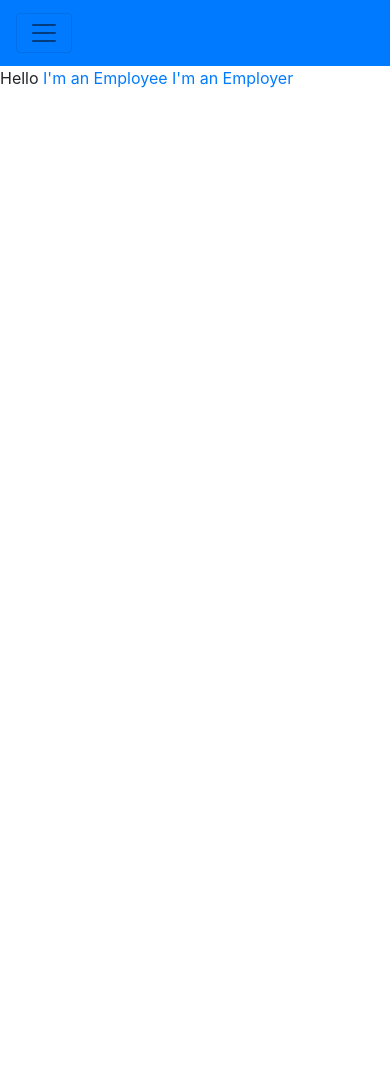
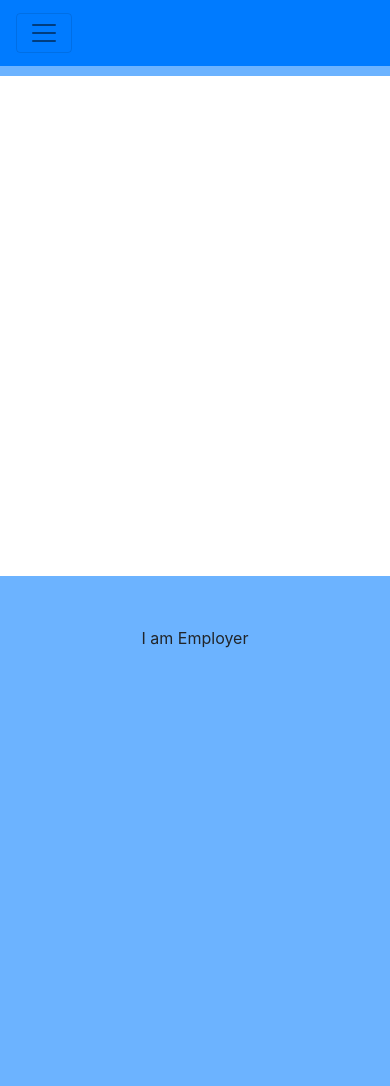
Before and after one commit to pratishrai/Swype, a Django app: page / in a window 390 px wide. Before the commit the page ends 88 px from the top, so only its background shows below. Run offline with Django 3.2, Linux system fonts and the light colour scheme; some libraries are stand-ins or nearby versions.

Commit message:
some css changes

```diff
--- a/static/css/style.css
+++ b/static/css/style.css
@@ -16,9 +16,22 @@
     width: 200px;
     height: 200px;
 }
-#fakeA {
-    display: block;
-    height: 100%;
+.mainText{
+    font-size: 50px;
+    color: white;
+}
+.parentDiv{
+    text-align: center;
+}
+.parentCard{
+    background-color: #6cb3ff !important;
+}
+.employee{
+    margin: 10px;
+    background-color: white;
     width: 100%;
-    text-decoration: none;
 }
+.mainCard{
+    height: 500px;
+    padding: 40px;
+}
--- a/templates/index.html
+++ b/templates/index.html
@@ -10,9 +10,19 @@
     <title>Home | Swype</title>
 </head>
 <body>
-        Hello
-<a href="/profile/employee">I'm an Employee</a>
-<a href="/profile/employer">I'm an Employer</a>
+
+<div>
+    <div class="parentDiv">
+        <div class="row parentCard" >
+          <div class="col-sm mainCard employee" onclick="location.href='/profile/employee';" style="cursor: pointer;">
+            <h1 class="mainText">I am employe</h1>
+          </div>
+          <div class="col-sm mainCard employer" onclick="location.href='/profile/employer';" style="cursor: pointer;">
+            I am Employer
+          </div>
+        </div>
+    </div>
+</div>
 
 </body>
 </html>
```
